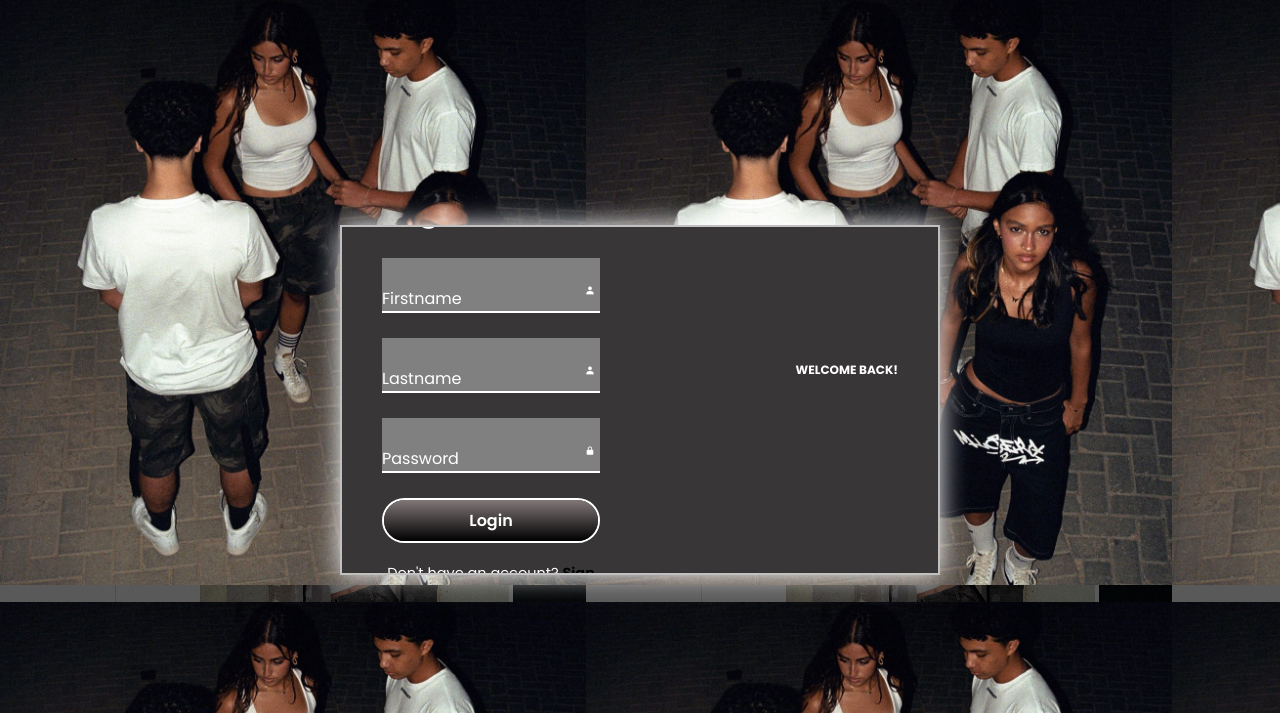
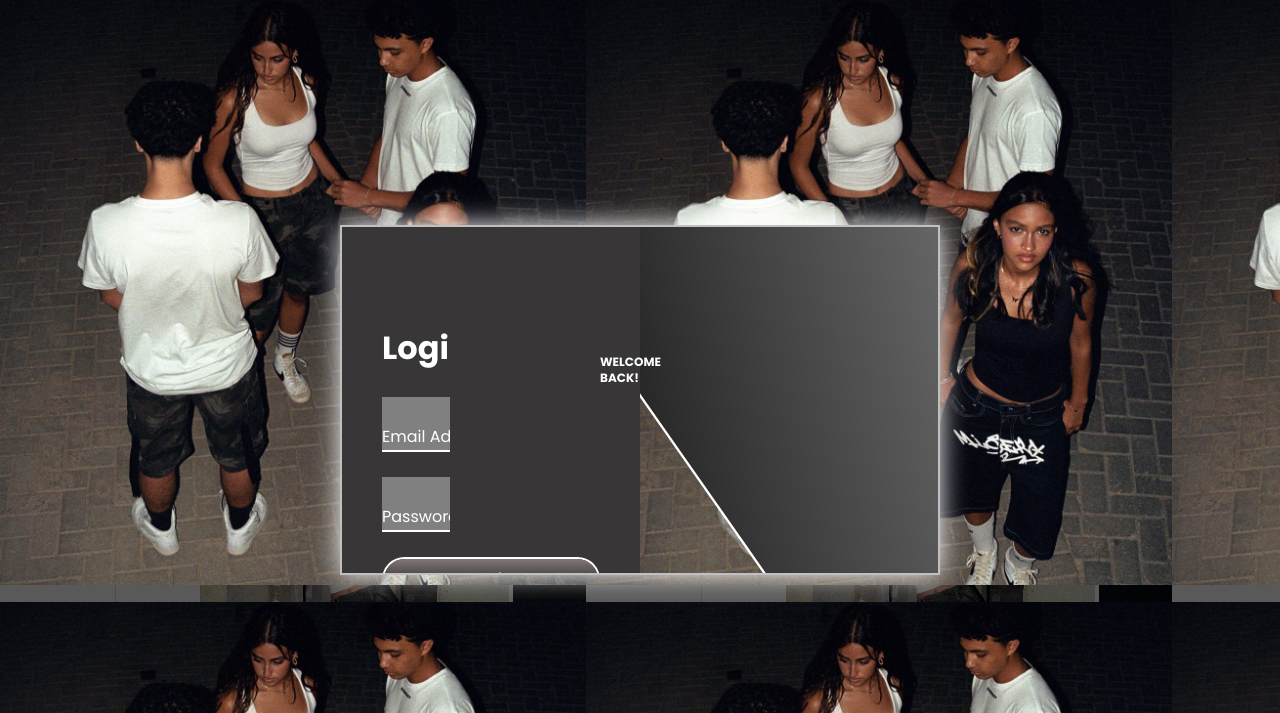
Before and after one commit to enani26/SWE-project, a PHP site: page /views/pages/login.php in a window 1280 px wide. Shown: the top 713 px of the page. Run offline with PHP 8.4, Linux system fonts and the light colour scheme.

Commit message:
login backend

```diff
--- a/views/pages/login.php
+++ b/views/pages/login.php
@@ -12,8 +12,8 @@
         <span class="bg-animate"></span>
         <div class="form-box login">
             <h2>Login</h2>
-            <form action="#">
-                <div class="input-box">
+            <form action="" method="post">
+                <!-- <div class="input-box">
                 <input type="text" name="firstname" required >
                 <label>Firstname</label>
                 <i class='bx bxs-user'></i>
@@ -23,7 +23,11 @@
                     <input type="text" name="lastname" required >
                     <label>Lastname</label>
                     <i class='bx bxs-user'></i>
-                </div>
+                </div> -->
+                    <div class="input-box">
+                            <input type="text" name="email" required >
+                            <label for="email">Email Address</label>
+                            <i class='bx bx-envelope' ></i>
 
                     <div class="input-box">
                     <input type="password" name="password" required >
@@ -31,9 +35,10 @@
                     <box-icon type='solid' name='lock-alt'></box-icon>
                     <i class='bx bxs-lock-alt'></i>
                     </div>
+
                     <button type="submit" class="btn">Login</button>
                     <div class="logreg-link">
-                    <p>Don't have an account? <a href="#" class="register-link">Sign Up</a></p>
+                        <p>Don't have an account? <a href="register.php" class="register-link">Sign Up</a></p>
                     </div>
 
 
@@ -48,6 +53,31 @@
 
     </div>
 
+    <?php
+   session_start();
+   include_once "../../includes/dbh.inc.php";
+   //grab data from user and see if it exists in database
+   if($_SERVER["REQUEST_METHOD"]=="POST"){
 
+    $email=$_POST["email"];
+	$password=$_POST["password"];
+	$sql="Select * from signup where email ='$email' and password='$password'";
+	$result = mysqli_query($conn,$sql);
+    if($row=mysqli_fetch_array($result))	{
+		$_SESSION["ID"]=$row[0];
+		$_SESSION["firstname"]=$row["firstname"];
+		$_SESSION["lastname"]=$row["lastname"];
+		$_SESSION["email"]=$row["email"];
+		$_SESSION["password"]=$row["password"];
+		$_SESSION["phone"]=$row["phone"];
+		header("Location:index.php?login=success");
+	}
+	else	{
+		echo "Inalid Email or Password";
+	}
+   }
+
+
+ ?>
 </body>
 </html>
```
Lines whose indentation alone changed are shown as unchanged.
